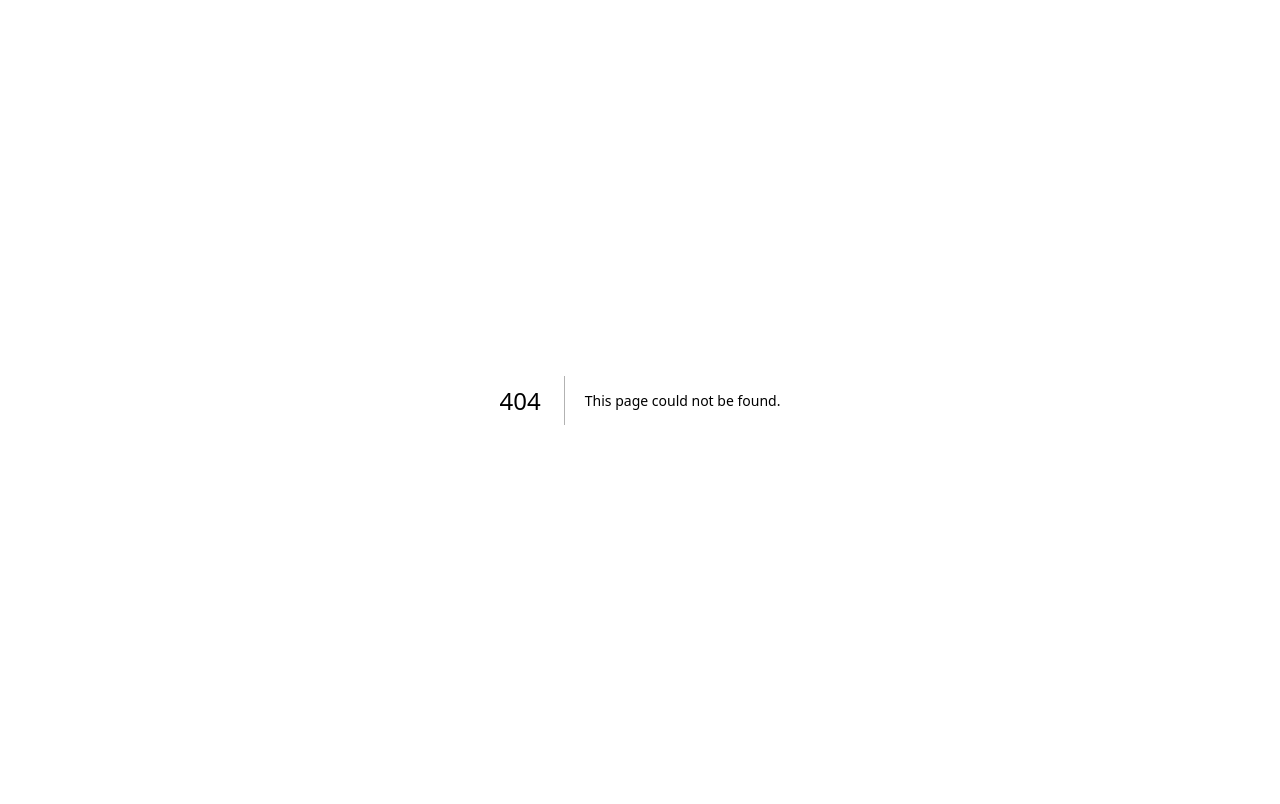
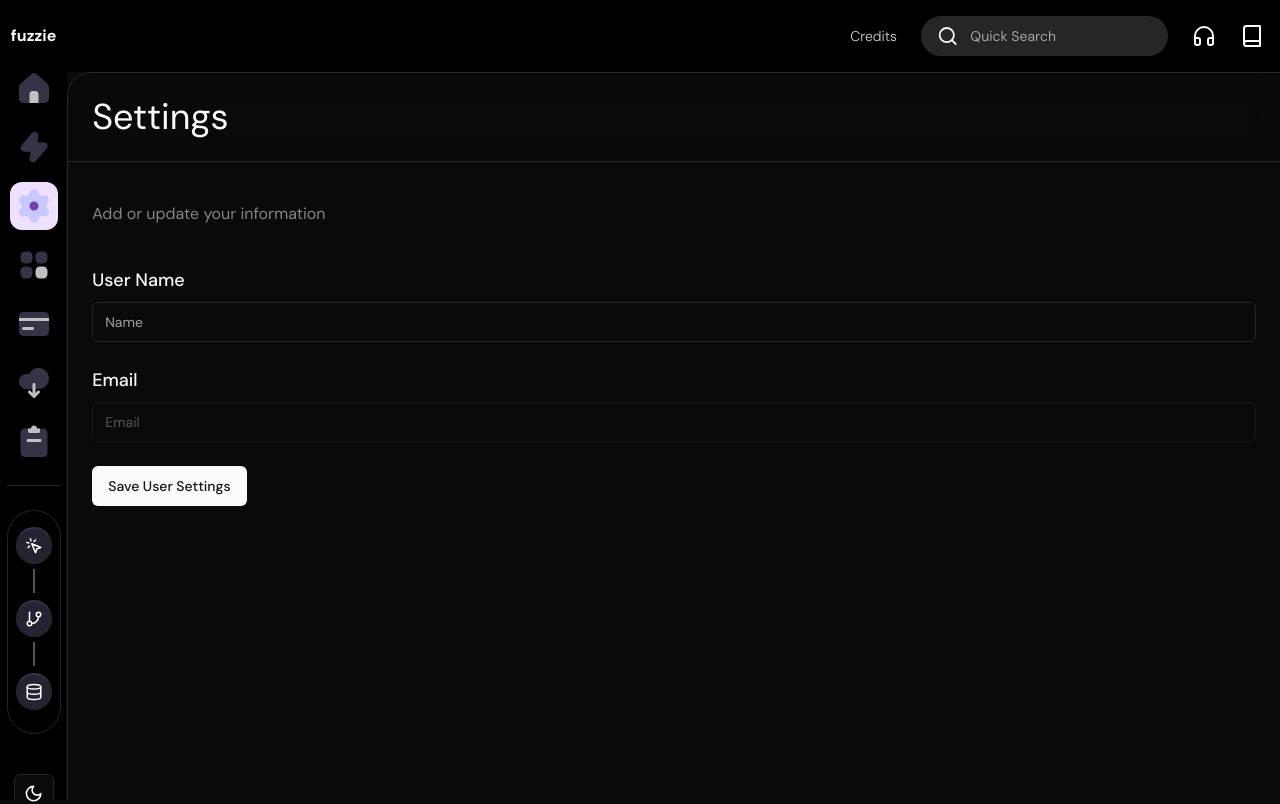
Before and after one commit to sameh-k/fuzzy, a Next.js app: page /settings in a window 1280 px wide. Before the commit this address had no page. Built offline with nearby package versions, Linux system fonts and the light colour scheme.

Commit message:
Created Settings page

```diff
--- a/package.json
+++ b/package.json
@@ -9,7 +9,9 @@
     "lint": "next lint"
   },
   "dependencies": {
+    "@hookform/resolvers": "^3.3.4",
     "@radix-ui/react-dropdown-menu": "^2.0.6",
+    "@radix-ui/react-label": "^2.0.2",
     "@radix-ui/react-separator": "^1.0.3",
     "@radix-ui/react-slot": "^1.0.2",
     "@radix-ui/react-tooltip": "^1.0.7",
@@ -24,8 +26,10 @@
     "next-themes": "^0.3.0",
     "react": "^18",
     "react-dom": "^18",
+    "react-hook-form": "^7.51.2",
     "tailwind-merge": "^2.2.2",
-    "tailwindcss-animate": "^1.0.7"
+    "tailwindcss-animate": "^1.0.7",
+    "zod": "^3.22.4"
   },
   "devDependencies": {
     "@types/node": "^20",
--- /dev/null
+++ b/src/app/(main)/(pages)/settings/page.tsx
@@ -0,0 +1,25 @@
+import ProfileForm from "@/components/forms/profile-form";
+import React from "react";
+
+type Props = {};
+
+const Settings = (props: Props) => {
+  return (
+    <div className="flex flex-col gap-4">
+      <h1 className="text-4xl sticky top-0 z-[10] p-6 bg-background/50 backdrop-blur-lg flex items-center border-b">
+        Settings
+      </h1>
+      <div className="flex flex-col gap-10 p-6">
+        <div>
+          <h2 className="text-2xl font-bold"></h2>
+          <p className="text-base text-black/50 dark:text-white/50">
+            Add or update your information
+          </p>
+        </div>
+        <ProfileForm />
+      </div>
+    </div>
+  );
+};
+
+export default Settings;
--- /dev/null
+++ b/src/app/(main)/(pages)/workflows/page.tsx
@@ -0,0 +1,15 @@
+import React from "react";
+
+type Props = {};
+
+const Workflows = (props: Props) => {
+  return (
+    <div className="flex flex-col gap-4">
+      <h1 className="text-4xl sticky top-0 z-[10] p-6 bg-background/50 backdrop-blur-lg flex items-center border-b">
+        Workflows
+      </h1>
+    </div>
+  );
+};
+
+export default Workflows;
--- /dev/null
+++ b/src/components/forms/profile-form.tsx
@@ -0,0 +1,91 @@
+"use client";
+import React, { useState } from "react";
+import { useForm } from "react-hook-form";
+import { zodResolver } from "@hookform/resolvers/zod";
+import { z } from "zod";
+import { EditUserProfileSchema } from "@/lib/types";
+import {
+  Form,
+  FormControl,
+  FormField,
+  FormItem,
+  FormLabel,
+  FormMessage,
+} from "@/components/ui/form";
+import { Input } from "@/components/ui/input";
+import { Button } from "../ui/button";
+import { Loader2 } from "lucide-react";
+
+type Props = {};
+
+const ProfileForm = (props: Props) => {
+  const [isLoading, setIsLoading] = useState(false);
+
+  const form = useForm<z.infer<typeof EditUserProfileSchema>>({
+    mode: "onChange",
+    resolver: zodResolver(EditUserProfileSchema),
+    defaultValues: {
+      name: "",
+      email: "",
+    },
+  });
+
+  function onSubmit(values: z.infer<typeof EditUserProfileSchema>) {
+    // Do something with the form values.
+    // ✅ This will be type-safe and validated.
+    console.log(values);
+  }
+
+  return (
+    <Form {...form}>
+      <form
+        className="flex flex-col gap-6"
+        onSubmit={form.handleSubmit(onSubmit)}
+      >
+        <FormField
+          disabled={isLoading}
+          control={form.control}
+          name="name"
+          render={({ field }) => (
+            <FormItem>
+              <FormLabel className="text-lg">User Name</FormLabel>
+              <FormControl>
+                <Input placeholder="Name" {...field} />
+              </FormControl>
+              <FormMessage />
+            </FormItem>
+          )}
+        />
+        <FormField
+          disabled={true}
+          control={form.control}
+          name="email"
+          render={({ field }) => (
+            <FormItem>
+              <FormLabel className="text-lg">Email</FormLabel>
+              <FormControl>
+                <Input placeholder="Email" type="email" {...field} />
+              </FormControl>
+              <FormMessage />
+            </FormItem>
+          )}
+        />
+        <Button
+          type="submit"
+          className="self-start hover:text-black dark:hover:text-white hover:bg-white/20 dark:hover:bg-black/90"
+        >
+          {isLoading ? (
+            <>
+              <Loader2 className="mr-2 h-4 animate-spin" />
+              Saving
+            </>
+          ) : (
+            "Save User Settings"
+          )}
+        </Button>
+      </form>
+    </Form>
+  );
+};
+
+export default ProfileForm;
--- /dev/null
+++ b/src/components/ui/form.tsx
@@ -0,0 +1,177 @@
+import * as React from "react";
+import * as LabelPrimitive from "@radix-ui/react-label";
+import { Slot } from "@radix-ui/react-slot";
+import {
+  Controller,
+  ControllerProps,
+  FieldPath,
+  FieldValues,
+  FormProvider,
+  useFormContext,
+} from "react-hook-form";
+
+import { cn } from "@/lib/utils";
+import { Label } from "@/components/ui/label";
+
+const Form = FormProvider;
+
+type FormFieldContextValue<
+  TFieldValues extends FieldValues = FieldValues,
+  TName extends FieldPath<TFieldValues> = FieldPath<TFieldValues>
+> = {
+  name: TName;
+};
+
+const FormFieldContext = React.createContext<FormFieldContextValue>(
+  {} as FormFieldContextValue
+);
+
+const FormField = <
+  TFieldValues extends FieldValues = FieldValues,
+  TName extends FieldPath<TFieldValues> = FieldPath<TFieldValues>
+>({
+  ...props
+}: ControllerProps<TFieldValues, TName>) => {
+  return (
+    <FormFieldContext.Provider value={{ name: props.name }}>
+      <Controller {...props} />
+    </FormFieldContext.Provider>
+  );
+};
+
+const useFormField = () => {
+  const fieldContext = React.useContext(FormFieldContext);
+  const itemContext = React.useContext(FormItemContext);
+  const { getFieldState, formState } = useFormContext();
+
+  const fieldState = getFieldState(fieldContext.name, formState);
+
+  if (!fieldContext) {
+    throw new Error("useFormField should be used within <FormField>");
+  }
+
+  const { id } = itemContext;
+
+  return {
+    id,
+    name: fieldContext.name,
+    formItemId: `${id}-form-item`,
+    formDescriptionId: `${id}-form-item-description`,
+    formMessageId: `${id}-form-item-message`,
+    ...fieldState,
+  };
+};
+
+type FormItemContextValue = {
+  id: string;
+};
+
+const FormItemContext = React.createContext<FormItemContextValue>(
+  {} as FormItemContextValue
+);
+
+const FormItem = React.forwardRef<
+  HTMLDivElement,
+  React.HTMLAttributes<HTMLDivElement>
+>(({ className, ...props }, ref) => {
+  const id = React.useId();
+
+  return (
+    <FormItemContext.Provider value={{ id }}>
+      <div ref={ref} className={cn("space-y-2", className)} {...props} />
+    </FormItemContext.Provider>
+  );
+});
+FormItem.displayName = "FormItem";
+
+const FormLabel = React.forwardRef<
+  React.ElementRef<typeof LabelPrimitive.Root>,
+  React.ComponentPropsWithoutRef<typeof LabelPrimitive.Root>
+>(({ className, ...props }, ref) => {
+  const { error, formItemId } = useFormField();
+
+  return (
+    <Label
+      ref={ref}
+      className={cn(error && "text-destructive", className)}
+      htmlFor={formItemId}
+      {...props}
+    />
+  );
+});
+FormLabel.displayName = "FormLabel";
+
+const FormControl = React.forwardRef<
+  React.ElementRef<typeof Slot>,
+  React.ComponentPropsWithoutRef<typeof Slot>
+>(({ ...props }, ref) => {
+  const { error, formItemId, formDescriptionId, formMessageId } =
+    useFormField();
+
+  return (
+    <Slot
+      ref={ref}
+      id={formItemId}
+      aria-describedby={
+        !error
+          ? `${formDescriptionId}`
+          : `${formDescriptionId} ${formMessageId}`
+      }
+      aria-invalid={!!error}
+      {...props}
+    />
+  );
+});
+FormControl.displayName = "FormControl";
+
+const FormDescription = React.forwardRef<
+  HTMLParagraphElement,
+  React.HTMLAttributes<HTMLParagraphElement>
+>(({ className, ...props }, ref) => {
+  const { formDescriptionId } = useFormField();
+
+  return (
+    <p
+      ref={ref}
+      id={formDescriptionId}
+      className={cn("text-sm text-muted-foreground", className)}
+      {...props}
+    />
+  );
+});
+FormDescription.displayName = "FormDescription";
+
+const FormMessage = React.forwardRef<
+  HTMLParagraphElement,
+  React.HTMLAttributes<HTMLParagraphElement>
+>(({ className, children, ...props }, ref) => {
+  const { error, formMessageId } = useFormField();
+  const body = error ? String(error?.message) : children;
+
+  if (!body) {
+    return null;
+  }
+
+  return (
+    <p
+      ref={ref}
+      id={formMessageId}
+      className={cn("text-sm font-medium text-destructive", className)}
+      {...props}
+    >
+      {body}
+    </p>
+  );
+});
+FormMessage.displayName = "FormMessage";
+
+export {
+  useFormField,
+  Form,
+  FormItem,
+  FormLabel,
+  FormControl,
+  FormDescription,
+  FormMessage,
+  FormField,
+};
--- /dev/null
+++ b/src/components/ui/label.tsx
@@ -0,0 +1,26 @@
+"use client"
+
+import * as React from "react"
+import * as LabelPrimitive from "@radix-ui/react-label"
+import { cva, type VariantProps } from "class-variance-authority"
+
+import { cn } from "@/lib/utils"
+
+const labelVariants = cva(
+  "text-sm font-medium leading-none peer-disabled:cursor-not-allowed peer-disabled:opacity-70"
+)
+
+const Label = React.forwardRef<
+  React.ElementRef<typeof LabelPrimitive.Root>,
+  React.ComponentPropsWithoutRef<typeof LabelPrimitive.Root> &
+    VariantProps<typeof labelVariants>
+>(({ className, ...props }, ref) => (
+  <LabelPrimitive.Root
+    ref={ref}
+    className={cn(labelVariants(), className)}
+    {...props}
+  />
+))
+Label.displayName = LabelPrimitive.Root.displayName
+
+export { Label }
--- /dev/null
+++ b/src/lib/types.ts
@@ -0,0 +1,8 @@
+import { z } from "zod";
+
+export const EditUserProfileSchema = z.object({
+  name: z.string().min(2, {
+    message: "Username must be at least 2 characters.",
+  }),
+  email: z.string().email("Required"),
+});
```
Also changed, not shown: 1 other file (tests, documents, lock files or other folders).
